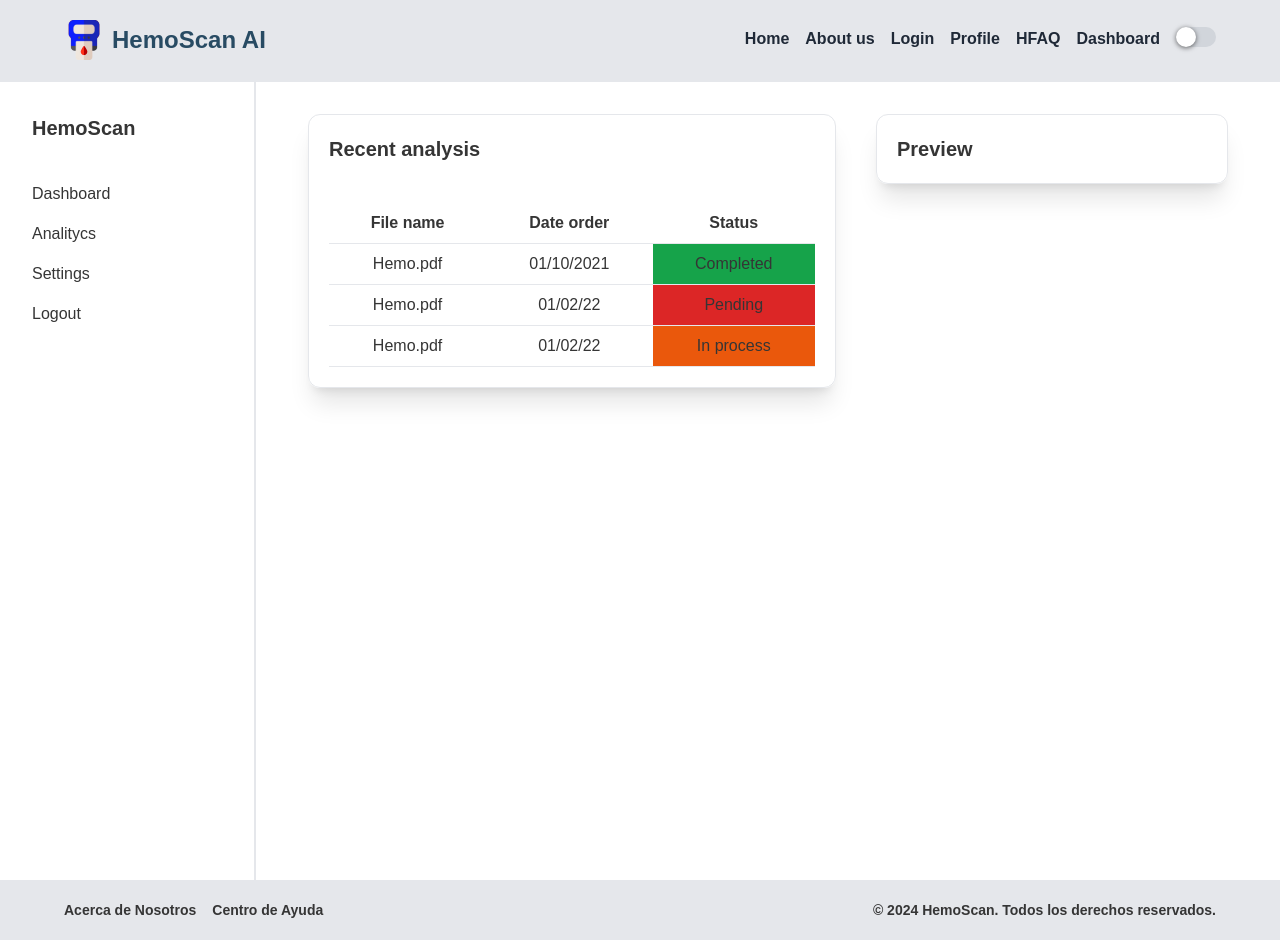
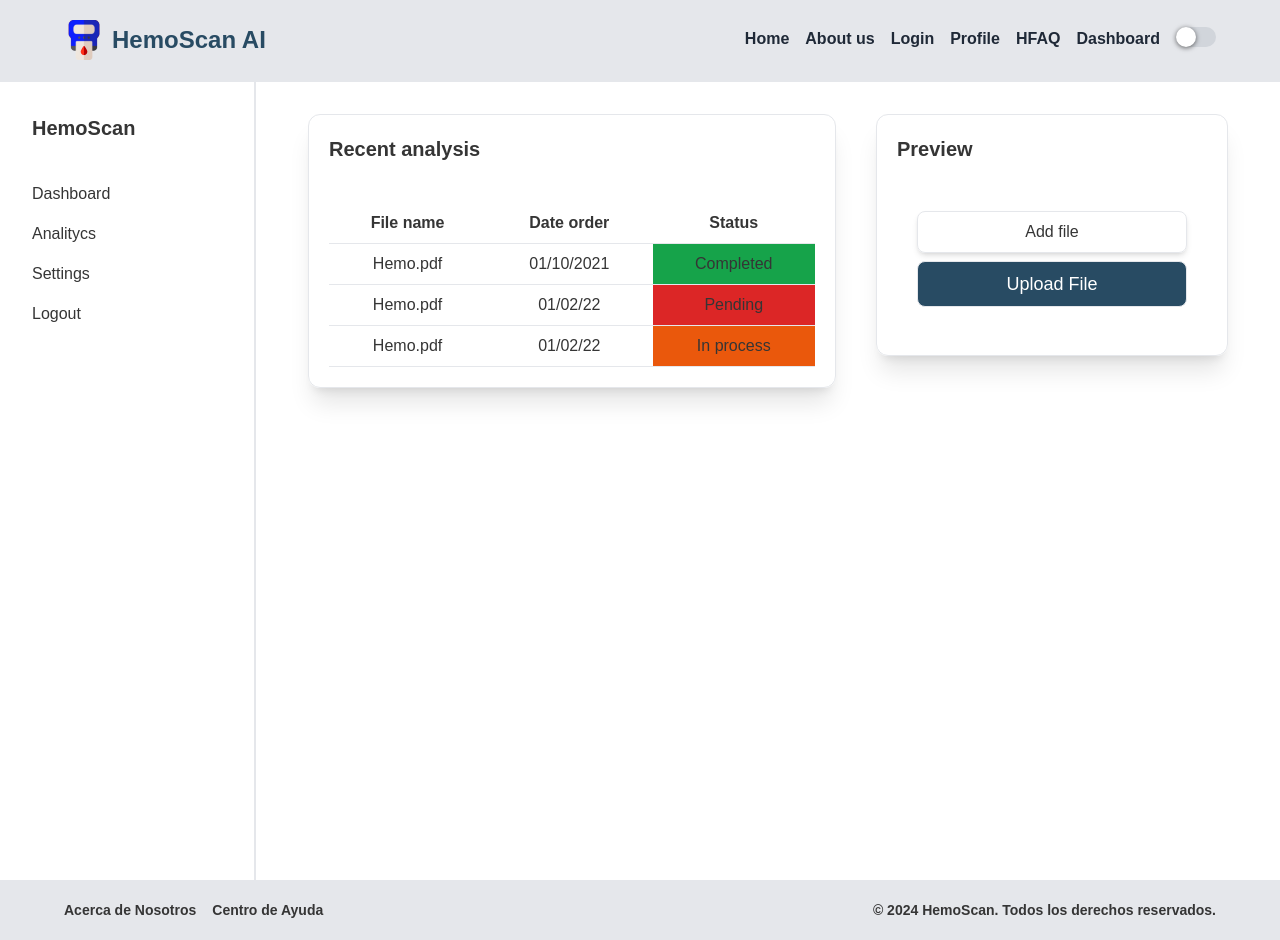
Before and after one commit to JiovannyVega/HemoScan, a React (Vite) app: page /dashboard in a window 1280 px wide. Built offline with nearby package versions, Linux system fonts and the light colour scheme.

Commit message:
Preview file

```diff
--- a/package.json
+++ b/package.json
@@ -16,6 +16,7 @@
     "axios": "^1.7.7",
     "react": "^18.3.1",
     "react-dom": "^18.3.1",
+    "react-dropzone": "^14.3.5",
     "react-router-dom": "^6.27.0",
     "react-switch": "^7.0.0"
   },
--- a/src/pages/Dashboard.jsx
+++ b/src/pages/Dashboard.jsx
@@ -1,9 +1,33 @@
-import { useState } from 'react'
+import { useState, useRef } from 'react'
 import { Link } from 'react-router-dom'
+
 
 const Dashboard = () => {
   const [activeSection, setActiveSection] = useState('section1')
+  const [preview, setPreview] = useState(null);
+  const [fileName, setFileName] = useState(''); // Estado para el nombre del archivo
+  const fileInputRef = useRef(null);
 
+  const handleFileUpload = (event) => {
+    const file = event.target.files[0];
+    setFileName(file.name);
+    if (file.type.startsWith("image/")) {
+      // Mostrar vista previa si es una imagen
+      const fileUrl = URL.createObjectURL(file);
+      setPreview(<img src={fileUrl} alt="Vista previa del archivo" className="h-20 rounded-l" />);
+    } else if (file.type === "application/pdf") {
+      // Mostrar un ícono o mensaje si es PDF
+      setPreview(<p className="h-20 text-text dark:text-text-dark">No vista previa</p>);
+    } else {
+      alert("Por favor, selecciona una imagen o un archivo PDF.");
+      setPreview(null);
+      setFileName('');
+    }
+  };
+
+  const handleLabelClick = () => {
+    fileInputRef.current.click(); // Forzar el clic en el input
+  };
   const renderSection = () => {
     switch (activeSection) {
       case 'section1':
@@ -43,7 +67,31 @@ const Dashboard = () => {
                   </div>
                 </div>
                 <div className='flex-col w-auto mx-5 border shadow-xl md:w-2/5 rounded-xl h-1/2'>
-                  <p className='m-5 text-xl font-bold'>Preview</p>
+                  <p className='mt-5 ml-5 text-xl font-bold'>Preview</p>
+                  <div className='p-10'>
+                  <div className="file-upload">
+                    {preview && (
+                      <div className="flex flex-row items-center w-full border rounded-md preview">
+                        <div className="w-1/5 border  rounded-l-md preview">
+                          {preview}
+                        </div>
+                        <p className="ml-2">{fileName}</p>
+                      </div>
+                    )}
+                      <button onClick={handleLabelClick} className="w-full p-2 my-2 border rounded-lg shadow-md cursor-pointer">
+                        Add file
+                      </button>
+                      <input
+                        type="file"
+                        ref={fileInputRef}
+                        onChange={handleFileUpload}
+                        className="hidden input-field"
+                        accept="image/*,application/pdf"
+                      />
+
+                  </div>
+                    <button className='w-full p-2 mb-2 text-lg text-white border rounded-lg bg-primary'>Upload File</button>
+                  </div>
                 </div>
               </div>
             </div>
```
Also changed, not shown: 1 other file (tests, documents, lock files or other folders).
